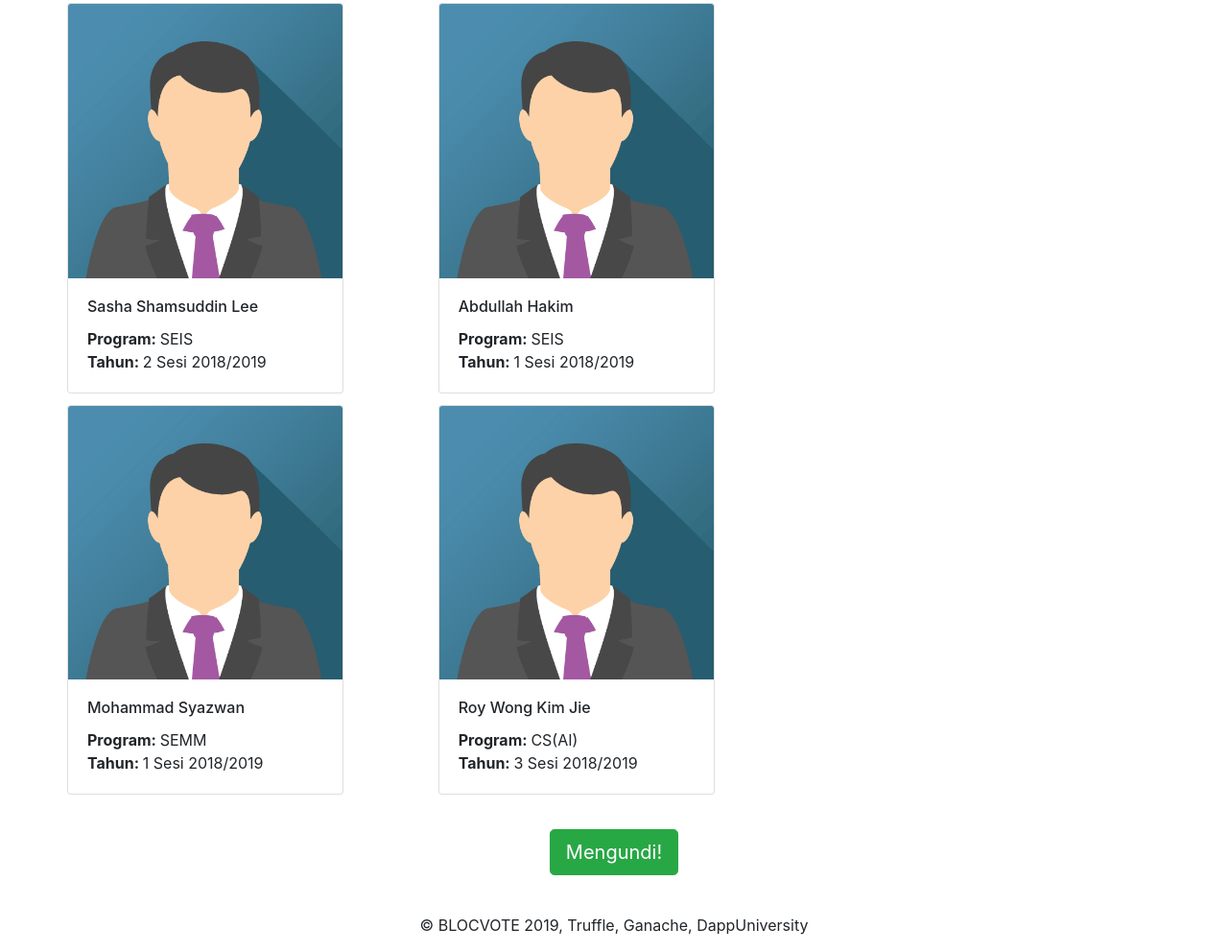
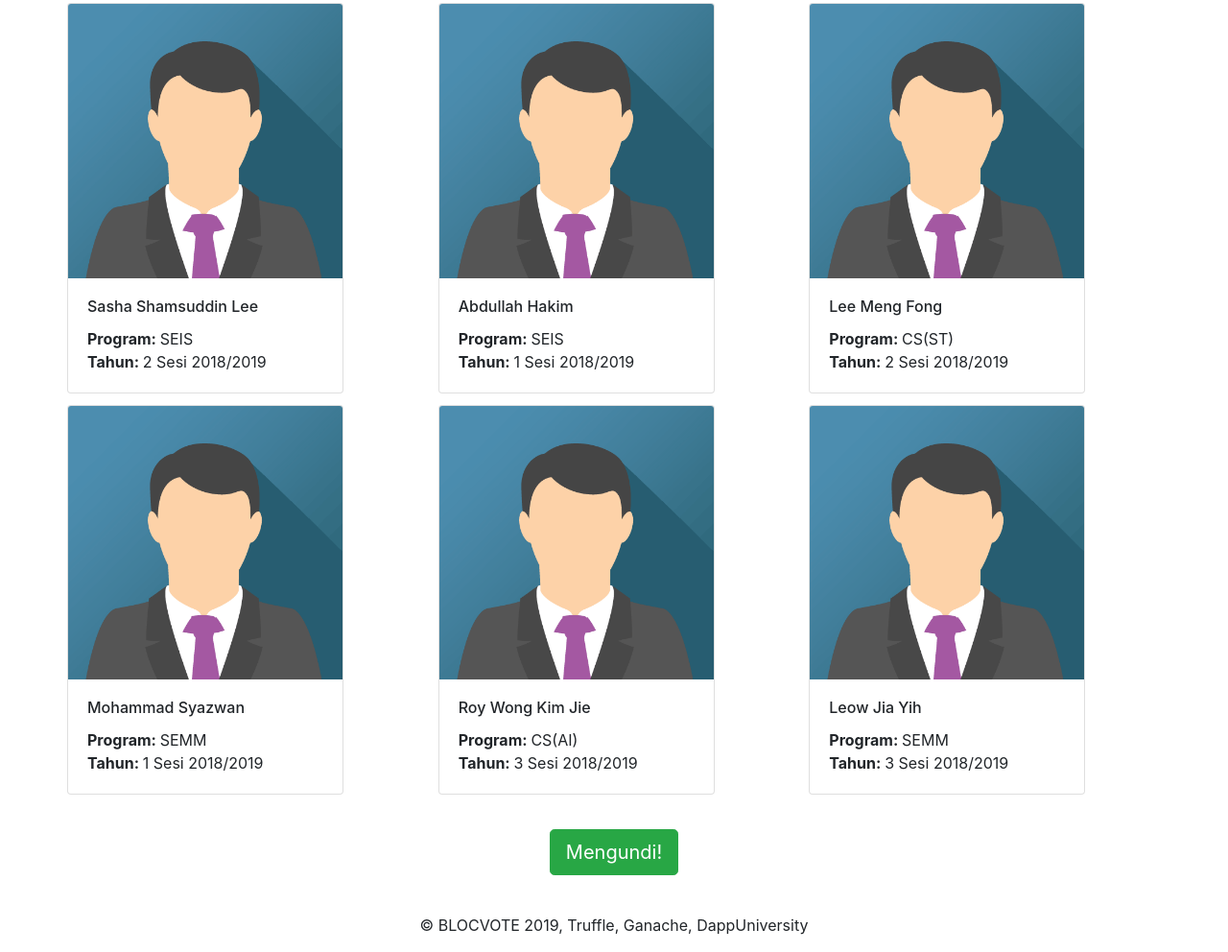
Before and after one commit to mengfong96/uni-blocvote, a website: page src/discover.html in a window 1280 px wide. Shown: the part 1026-2018 px from the top of the page at 96% size. Drawn offline with nearby package versions, Linux system fonts and the light colour scheme.

Commit message:
ui changes on discover.html

```diff
--- a/src/discover.html
+++ b/src/discover.html
@@ -124,6 +124,22 @@
               <br /><strong>Tahun: </strong>2 Sesi 2018/2019</p>
           </div>
         </div>
+        <div class="card" style="width: 18rem;">
+          <img class="card-img-top" src="../../images/img_avatar.png" alt="Card image cap">
+          <div class="card-body">
+            <h6 class="card-title">Lee Meng Fong</h6>
+            <p class="card-text"><strong>Program: </strong>CS(ST)
+              <br /><strong>Tahun: </strong>2 Sesi 2018/2019</p>
+          </div>
+        </div>
+        <div class="card" style="width: 18rem;">
+          <img class="card-img-top" src="../../images/img_avatar.png" alt="Card image cap">
+          <div class="card-body">
+            <h6 class="card-title">Leow Jia Yih</h6>
+            <p class="card-text"><strong>Program: </strong>SEMM
+              <br /><strong>Tahun: </strong>3 Sesi 2018/2019</p>
+          </div>
+        </div>
       </div>
     </div>
     <br />
```
